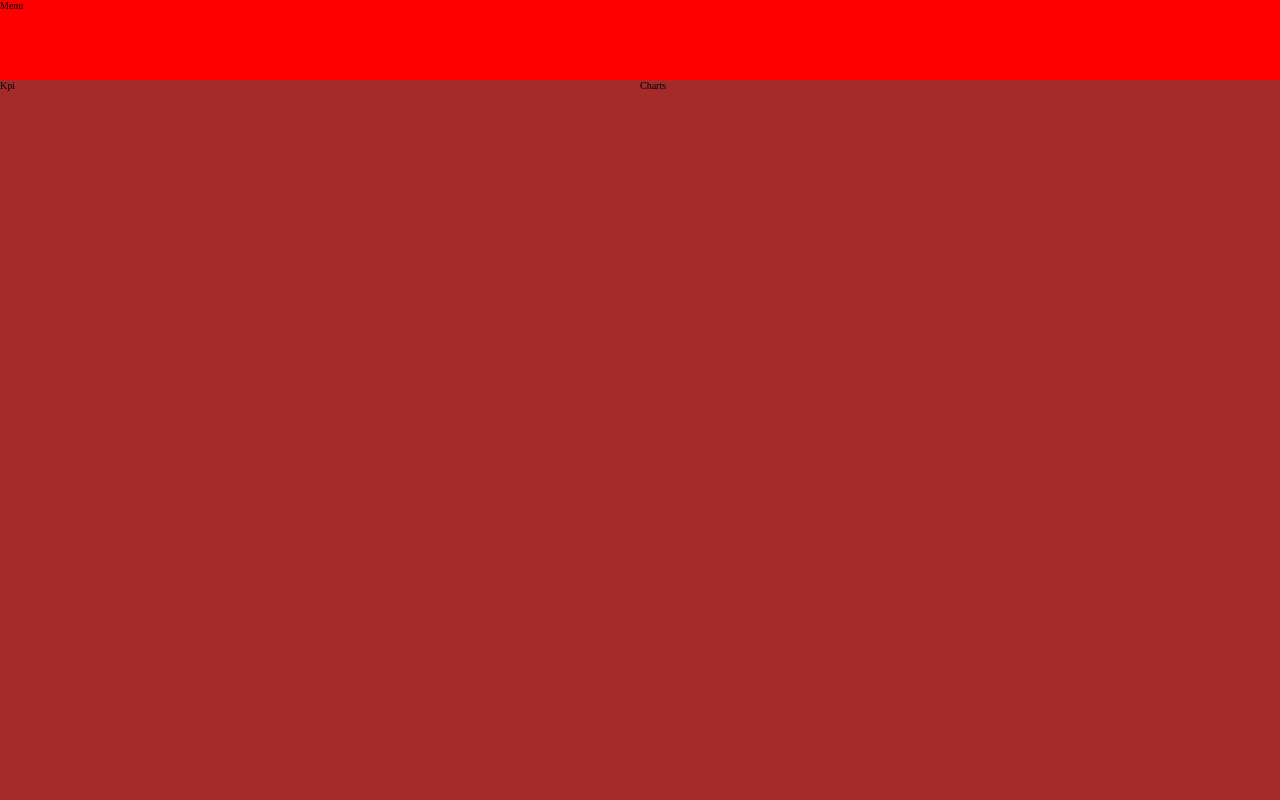
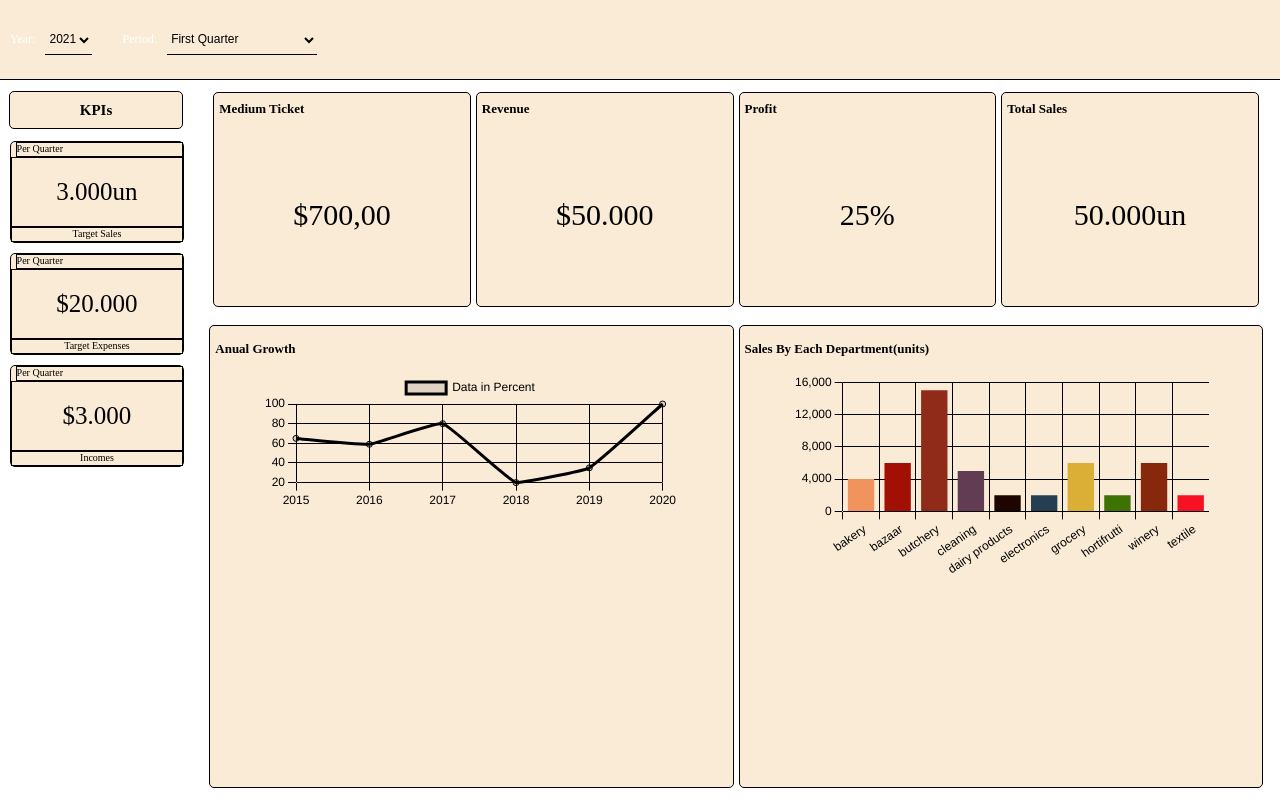
Before and after one commit to LucasTody3535/market-sales-dashboard, a Vue app: page /home in a window 1280 px wide. Built offline with nearby package versions, Linux system fonts and the light colour scheme.

Commit message:
Added basic Home structure

```diff
--- a/src/App.vue
+++ b/src/App.vue
@@ -24,5 +24,7 @@ body * {
 
 :root {
   font-size: 10px;
+  --box-color: antiquewhite;
+  --font-color: #000;
 }
 </style>
--- /dev/null
+++ b/src/components/charts/bar/BarChart.vue
@@ -0,0 +1,74 @@
+<script setup>
+import { BarController, BarElement, CategoryScale, Chart, Legend, LinearScale, PointElement, Tooltip } from "chart.js";
+import { onMounted, ref } from "vue";
+import { COLORS, DEPARTMENTS } from "../../../consts/consts";
+
+Chart.register(
+    BarController, BarElement,
+    CategoryScale,
+    LinearScale, PointElement,
+    Legend,
+    Tooltip
+);
+
+const CHART_REF = ref(null);
+
+onMounted(() => {
+    let area = document.querySelector("#barChart");
+    console.log(area.id)
+
+    CHART_REF.value = new Chart(area, {
+        type: "bar",
+        data: {
+            labels: DEPARTMENTS,
+            datasets: [
+                {
+                    data: [4000, 6000, 15000, 5000, 2000, 2000, 6000, 2000, 6000, 2000],
+                    fill: false,
+                    backgroundColor: COLORS,
+                }
+            ]
+        },
+        options: {
+            plugins: {
+                legend: {
+                    display: false
+                }
+            },
+            scales: {
+                x: {
+                    ticks: {
+                        color: "black"
+                    },
+                    grid: {
+                        color: "black"
+                    }
+                },
+                y: {
+                    grid: {
+                        color: "black"
+                    },
+                    ticks: {
+                        color: "black"
+                    }
+                }
+            }
+        }
+    })
+
+})
+
+</script>
+
+<template>
+    <div class="chart-container">
+        <canvas height="100px" width="200px" id="barChart"></canvas>
+    </div>
+</template>
+
+<style scoped>
+    .chart-container {
+        width: 100%;
+        height: 100%;
+    }
+</style>
--- /dev/null
+++ b/src/components/charts/line/LineChart.vue
@@ -0,0 +1,76 @@
+<script setup>
+import { CategoryScale, Chart, Legend, LinearScale, LineController, LineElement, PointElement, Tooltip } from "chart.js";
+import { onMounted, ref } from "vue";
+
+Chart.register(
+    LineController, LineElement,
+    CategoryScale,
+    LinearScale, PointElement,
+    Legend,
+    Tooltip
+);
+
+const CHART_REF = ref(null);
+
+onMounted(() => {
+    let area = document.querySelector("#lineChart");
+
+    CHART_REF.value = new Chart(area, {
+        type: "line",
+        data: {
+            labels: ["2015", "2016", "2017", "2018", "2019", "2020"],
+            datasets: [
+                {
+                    label: "Data in Percent",
+                    data: [65, 59, 80, 20, 35, 100],
+                    fill: false,
+                    borderColor: "black",
+                    tension: 0.1
+                }
+            ]
+        },
+        options: {
+            plugins: {
+                legend: {
+                    labels: {
+                        color: "black"
+                    }
+                }
+            },
+            scales: {
+                x: {
+                    grid: {
+                        color: "black"
+                    },
+                    ticks: {
+                        color: "black"
+                    }
+                },
+                y: {
+                    grid: {
+                        color: "black"
+                    },
+                    ticks: {
+                        color: "black"
+                    }
+                }
+            }
+        }
+    })
+
+})
+
+</script>
+
+<template>
+    <div class="chart-container">
+        <canvas height="100px" id="lineChart"></canvas>
+    </div>
+</template>
+
+<style scoped>
+    .chart-container {
+        width: 100%;
+        height: 100%;
+    }
+</style>
--- /dev/null
+++ b/src/components/data/Data.vue
@@ -0,0 +1,117 @@
+<script setup>
+import BarChart from '../charts/bar/BarChart.vue';
+import LineChart from '../charts/line/LineChart.vue';
+</script>
+
+<template>
+    <div>
+        <h3>
+            Medium Ticket
+        </h3>
+        <p>$700,00</p>
+    </div>
+    <div>
+        <h3>
+            Revenue
+        </h3>
+        <p>$50.000</p>
+    </div>
+    <div>
+        <h3>
+            Profit
+        </h3>
+        <p>25%</p>
+    </div>
+    <div>
+        <h3>
+            Total Sales
+        </h3>
+        <p>50.000un</p>
+    </div>
+    <div id="line-chart">
+        <h3>
+            Anual Growth
+        </h3>
+        <LineChart></LineChart>
+    </div>
+    <div id="bar-chart">
+        <h3>
+            Sales By Each Department(units)
+        </h3>
+        <BarChart></BarChart>
+    </div>
+</template>
+
+<style scoped>
+main > div {
+    height: 100px;
+    background-color: var(--box-color);
+    display: grid;
+    grid-template-rows: 15% 85%;
+    border-radius: 5px;
+    border: 1px solid black;
+}
+
+#line-chart div {
+    width: 80%;
+    height: 80%;
+    border-radius: 0;
+    margin: 0 auto;
+}
+
+#bar-chart div {
+    width: 80%;
+    height: 90%;
+    border-radius: 0;
+    margin: 0 auto;
+}
+
+div h3 {
+    color: var(--font-color);
+    display: flex;
+    align-items: center;
+    justify-content: flex-start;
+    margin-left: 5px;
+    font-size: 1.3rem;
+}
+
+div p {
+    display: flex;
+    align-items: center;
+    justify-content: center;
+    font-size: 3rem;
+    color: var(--font-color);
+}
+
+div:nth-child(1) {
+    width: 23.5%;
+    height: 30%;
+}
+
+div:nth-child(2) {
+    width: 23.5%;
+    height: 30%;
+}
+
+div:nth-child(3) {
+    width: 23.5%;
+    height: 30%;
+}
+
+div:nth-child(4) {
+    width: 23.5%;
+    height: 30%;
+}
+
+div:nth-child(5) {
+    width: 48%;
+    height: 65%;
+    grid-template-rows: 10% 90%;
+}
+
+div:nth-child(6) {
+    width: 48%;
+    height: 65%;
+    grid-template-rows: 10% 90%;
+}
+</style>
--- /dev/null
+++ b/src/components/kpi-item/KpiItem.vue
@@ -0,0 +1,54 @@
+<script setup>
+
+defineProps({
+    legend: {
+        type: String,
+        required: true
+    },
+    value: {
+        type: String,
+        required: true
+    }
+})
+
+</script>
+
+<template>
+    <div>
+        <p>Per Quarter</p>
+        <p v-text="value"></p>
+        <p v-text="legend"></p>
+    </div>
+</template>
+
+<style scoped>
+div {
+    height: 100px;
+    width: 100%;
+    background-color: var(--box-color);
+    display: grid;
+    grid-template-rows: 15% 70% 15%;
+    border-radius: 5px;
+}
+
+div p {
+    margin: 0;
+    padding: 0;
+    color: var(--font-color);
+}
+
+div p:nth-child(1) {
+    margin-left: 5px;
+}
+
+div p:nth-child(2) {
+    display: flex;
+    align-items: center;
+    justify-content: center;
+    font-size: 2.5rem;
+}
+
+div p:nth-child(3) {
+    text-align: center;
+}
+</style>
--- /dev/null
+++ b/src/components/kpi/Kpi.vue
@@ -0,0 +1,39 @@
+<script setup>
+import KpiItem from '../kpi-item/KpiItem.vue';
+</script>
+
+<template>
+    <h2>KPIs</h2>
+    <div id="kpi-items">
+        <KpiItem legend="Target Sales" value="3.000un"></KpiItem>
+        <KpiItem legend="Target Expenses" value="$20.000"></KpiItem>
+        <KpiItem legend="Incomes" value="$3.000"></KpiItem>
+    </div>
+</template>
+
+<style scoped>
+h2 {
+    background-color: var(--box-color);
+    height: 5%;
+    display: flex;
+    align-items: center;
+    justify-content: center;
+    width: 90%;
+    color: var(--font-color);
+    border-radius: 5px;
+    border: 1px solid black;
+}
+
+#kpi-items {
+    display: block;
+    height: 90%;
+    width: 90%;
+    display: flex;
+    row-gap: 10px;
+    flex-direction: column;
+}
+
+#kpi-items * {
+    border: 1px solid black;
+}
+</style>
--- /dev/null
+++ b/src/components/menu/Menu.vue
@@ -0,0 +1,52 @@
+<script setup></script>
+
+<template>
+    <label for="year">Year:</label>
+    <select name="year" id="year">
+        <option value="2021">2021</option>
+    </select>
+    <label for="year">Period:</label>
+    <select name="period" id="period">
+        <option value="firstQuarter">First Quarter</option>
+        <option value="secondQuarter">Second Quarter</option>
+        <option value="thirdQuarter">Third Quarter</option>
+        <option value="fourthQuarter">Fourth Quarter</option>
+    </select>
+</template>
+
+<style scoped>
+select {
+    margin-left: 10px;
+    background-color: transparent;
+    border: none;
+    height: 30px;
+    border-bottom: 1px solid var(--font-color);
+    color: var(--font-color);
+    font-size: 1.2rem;
+}
+
+select:nth-child(4) {
+    width: 150px;
+}
+
+label:nth-child(3) {
+    margin-left: 30px;
+}
+
+label {
+    margin-left: 10px;
+    font-size: 1.2rem;
+    color: white;
+}
+
+@media screen and (max-width: 767px) {
+    select {
+        font-size: 0.9rem;
+        height: 20px;
+    }
+
+    select:nth-child(4) {
+        width: 100px;
+    }
+}
+</style>
--- a/src/pages/home/Home.vue
+++ b/src/pages/home/Home.vue
@@ -1,35 +1,63 @@
 <script setup>
+import Data from '../../components/data/Data.vue';
+import Kpi from '../../components/kpi/Kpi.vue';
+import Menu from '../../components/menu/Menu.vue';
+
 document.querySelector("#app").dataset.page = "home";
 </script>
 
 <template>
     <nav>
-        Menu
+        <Menu></Menu>
     </nav>
     <aside>
-        Kpi
+        <Kpi></Kpi>
     </aside>
     <main>
-        Charts
+        <Data></Data>
     </main>
 </template>
 
 <style>
 [data-page="home"] {
-    background-color: black;
+    background-color: white;
     display: grid;
     grid-template-areas:
     "menu menu menu";
     grid-template-rows: 10vh 90vh;
-    grid-template-columns: repeat(2, 50%);
-}
-
-[data-page="home"] * {
-    background-color: brown;
+    grid-template-columns: 15% 85%;
 }
 
 [data-page="home"] nav {
-    background-color: red;
     grid-area: menu;
+    display: flex;
+    align-items: center;
+    justify-content: flex-start;
+    background-color: var(--box-color);
+    border-bottom: 1px solid black;
+}
+
+[data-page="home"] aside {
+    display: flex;
+    justify-content: space-evenly;
+    align-items: center;
+    flex-direction: column;
+}
+
+[data-page="home"] main {
+    display: flex;
+    flex-direction: row;
+    align-items: center;
+    justify-content: center;
+    padding: 5px 0;
+    row-gap: 5px;
+    column-gap: 5px;
+    flex-wrap: wrap;
+    overflow: scroll;
+    scrollbar-width: none;
+}
+
+[data-page="home"] main::-webkit-scrollbar {
+    display: none;
 }
 </style>
```
Also changed, not shown: 1 other file (tests, documents, lock files or other folders).
